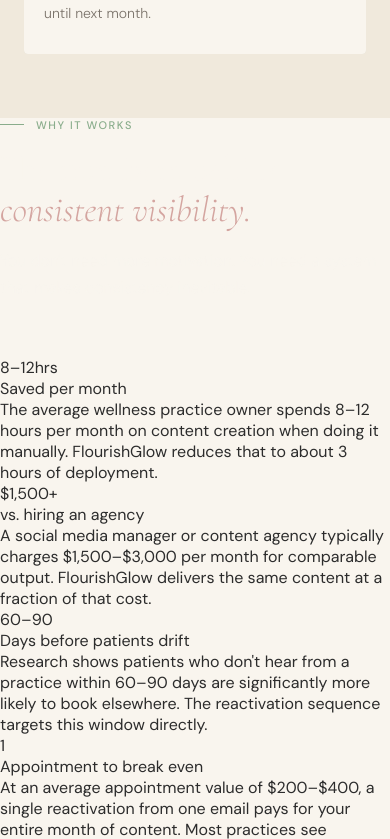
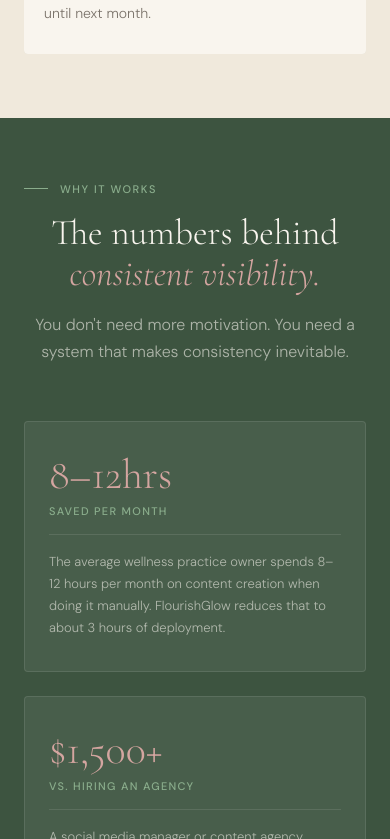
Before and after one commit to cronere/flourishglow, a Next.js app: page / in a window 390 px wide. Shown: the part 3365-4204 px from the top of the page. Built offline with nearby package versions, Linux system fonts and the light colour scheme.

Commit message:
Update Home.module.css

```diff
--- a/styles/Home.module.css
+++ b/styles/Home.module.css
@@ -459,3 +459,75 @@
   .heroActions { flex-direction: column; align-items: center; width: 100%; }
   .heroActions a, .heroActions button { width: 100%; text-align: center; justify-content: center; }
 }
+
+/* ── STATS SECTION ── */
+.statsSection { padding: 100px 48px; background: var(--sage-dark); }
+.statsInner { max-width: 1100px; margin: 0 auto; text-align: center; }
+.statsInner .sectionLabel,
+.statsSection .sectionLabel { color: var(--sage-light) !important; }
+.statsInner h2,
+.statsSection h2 { color: var(--cream) !important; }
+.statsInner h2 em,
+.statsSection h2 em { color: var(--blush) !important; font-style: italic; }
+.statsInner p,
+.statsSection p { color: rgba(249,245,238,0.6) !important; }
+.statsGrid { display: grid; grid-template-columns: repeat(4, 1fr); gap: 24px; margin-top: 48px; }
+.statCard { background: rgba(255,255,255,0.06); border: 1px solid rgba(255,255,255,0.1); border-radius: 4px; padding: 32px 24px; text-align: left; }
+.statNumber { font-family: 'Cormorant Garamond', serif; font-size: 42px; font-weight: 300; color: var(--blush); line-height: 1; margin-bottom: 8px; }
+.statLabel { font-size: 11px; font-weight: 500; letter-spacing: 0.12em; text-transform: uppercase; color: var(--sage-light); margin-bottom: 16px; padding-bottom: 16px; border-bottom: 1px solid rgba(255,255,255,0.1); }
+.statDesc { font-size: 13px; font-weight: 300; color: rgba(249,245,238,0.6); line-height: 1.7; }
+
+/* ── PRICING ADDITIONS ── */
+.pricingGuarantee { font-size: 12px; font-weight: 500; color: var(--sage-light); margin-bottom: 24px; letter-spacing: 0.04em; }
+.pricingRisk { font-size: 12px; font-weight: 300; color: rgba(249,245,238,0.5); line-height: 1.6; margin-top: 16px; font-style: italic; text-align: center; }
+
+/* ── FOUNDER SECTION ── */
+.founder { padding: 100px 48px; background: var(--cream-dark); }
+.founderInner { max-width: 1000px; margin: 0 auto; display: grid; grid-template-columns: 280px 1fr; gap: 80px; align-items: center; }
+.founderImage { display: flex; justify-content: center; align-items: center; }
+.founderPhoto {
+  width: 240px;
+  height: 240px;
+  border-radius: 50%;
+  object-fit: cover;
+  object-position: center top;
+  display: block;
+  border: 4px solid var(--cream);
+  box-shadow: 0 8px 40px rgba(61,84,64,0.15);
+  background: var(--cream);
+}
+.founderContent {}
+.founderTitle { font-family: 'Cormorant Garamond', serif; font-size: 40px; font-weight: 300; color: var(--sage-dark); line-height: 1.15; margin: 12px 0 24px; }
+.founderTitle em { font-style: italic; color: var(--blush); }
+.founderBio { font-size: 15px; font-weight: 300; color: var(--warm-gray); line-height: 1.85; margin-bottom: 20px; }
+.founderSig { margin-top: 32px; padding-top: 24px; border-top: 1px solid rgba(92,122,94,0.15); }
+.founderName { font-family: 'Cormorant Garamond', serif; font-size: 20px; font-weight: 400; color: var(--sage-dark); margin-bottom: 4px; }
+.founderRole { font-size: 12px; font-weight: 500; letter-spacing: 0.1em; text-transform: uppercase; color: var(--sage); }
+
+/* ── FAQ SECTION ── */
+.faq { padding: 100px 48px; background: var(--cream); }
+.faqInner { max-width: 760px; margin: 0 auto; }
+.faqInner h2 { text-align: center; }
+.faqList { margin-top: 48px; }
+.faqItem { border-bottom: 1px solid rgba(92,122,94,0.15); }
+.faqItem:first-child { border-top: 1px solid rgba(92,122,94,0.15); }
+.faqQuestion { width: 100%; display: flex; justify-content: space-between; align-items: center; gap: 24px; padding: 24px 0; background: none; border: none; cursor: pointer; text-align: left; font-family: 'DM Sans', Arial, sans-serif; font-size: 16px; font-weight: 400; color: var(--sage-dark); line-height: 1.5; }
+.faqQuestion:hover { color: var(--sage); }
+.faqIcon { font-size: 20px; font-weight: 300; color: var(--sage); flex-shrink: 0; line-height: 1; }
+.faqAnswer { font-size: 15px; font-weight: 300; color: var(--warm-gray); line-height: 1.8; padding-bottom: 24px; }
+.faqOpen .faqQuestion { color: var(--sage); }
+
+/* ── RESPONSIVE ADDITIONS ── */
+@media (max-width: 768px) {
+  .statsSection { padding: 64px 24px; }
+  .statsGrid { grid-template-columns: 1fr 1fr; }
+  .founder { padding: 64px 24px; }
+  .founderInner { grid-template-columns: 1fr; gap: 40px; justify-items: center; text-align: center; }
+  .founderPhoto { width: 200px; height: 200px; }
+  .founderTitle { font-size: 32px; }
+  .founderSig { text-align: center; }
+  .faq { padding: 64px 24px; }
+}
+@media (max-width: 480px) {
+  .statsGrid { grid-template-columns: 1fr; }
+}
```
